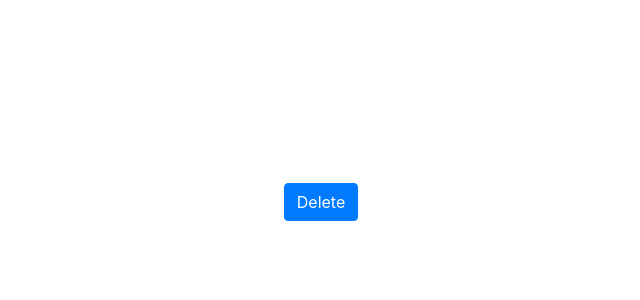
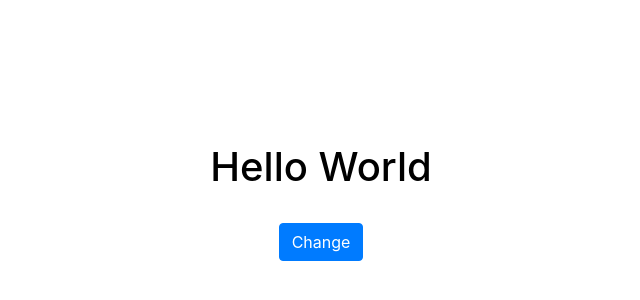
Before and after one commit to GrishmaChichghare/ARC-F42-git-ignore-test, a React (Vite) app: page / in a window 1280 px wide. Shown: the part 198-498 px from the top of the page, without its empty margins (319-959 px from the left). Built offline with nearby package versions, Linux system fonts and the light colour scheme.

Commit message:
upate to App.jsx

```diff
--- a/src/App.jsx
+++ b/src/App.jsx
@@ -1,38 +1,24 @@
-import { useEffect, useState } from 'react';
+import{useRef} from 'react';
 import './App.css';
 
 
 const App = () => {
-    const [allValues, setValues] = useState({
-        usersArr : [],
-        showLoader : false  //true if check loader, false if not
-    });
 
-        const deleteUserData = async ()=> {
+    let heading = useRef();
+    const changeHeading =() =>{
+        // console.log(heading.current);
+        heading.current.textContent = "Heading has been changed";
+        heading.current.style.color = "red";
 
-            const api = "https://api.restful-api.dev/objects/ff8081819d82fab6019d8793128705b7";
-
-            const options  = {
-                method : "Delete"
-            }
-
-            try {
-                const response = await fetch (api, options);
-                const data = await response.json();
-
-                if( response.ok){
-                    console.log(data);
-                }
-            }
-            catch(error){
-
-                console.error( error);
-            }
-        }
+    }
 
     return(
         <div className='main-cont'>
-            <button onClick={deleteUserData} className='btn btn-primary'>Delete</button>
+
+            <h1 ref={heading}>Hello World</h1>
+            <br />
+
+            <button onClick={changeHeading} className='btn btn-primary'>Change</button>
         </div>
     )
 }
```
